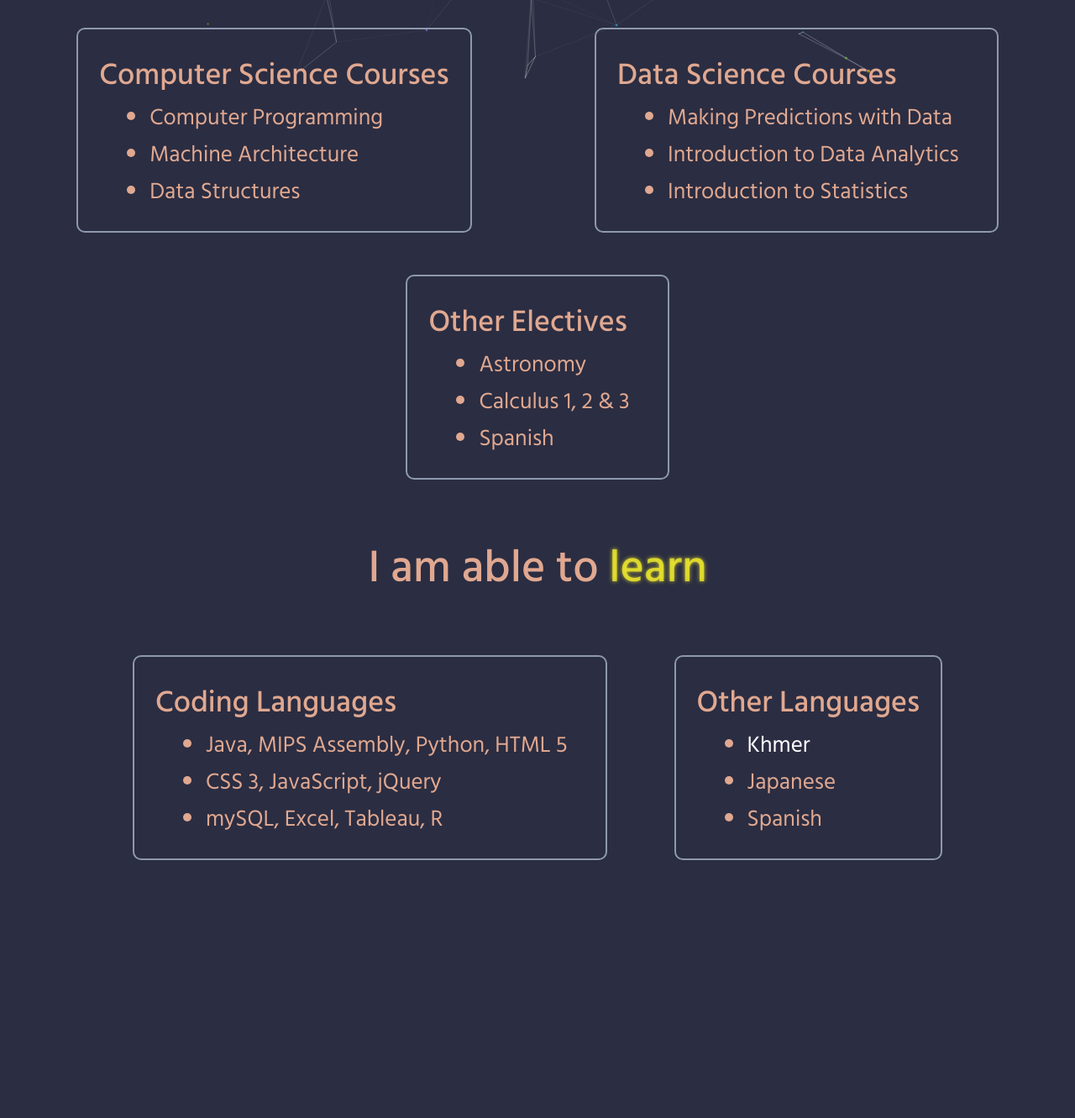
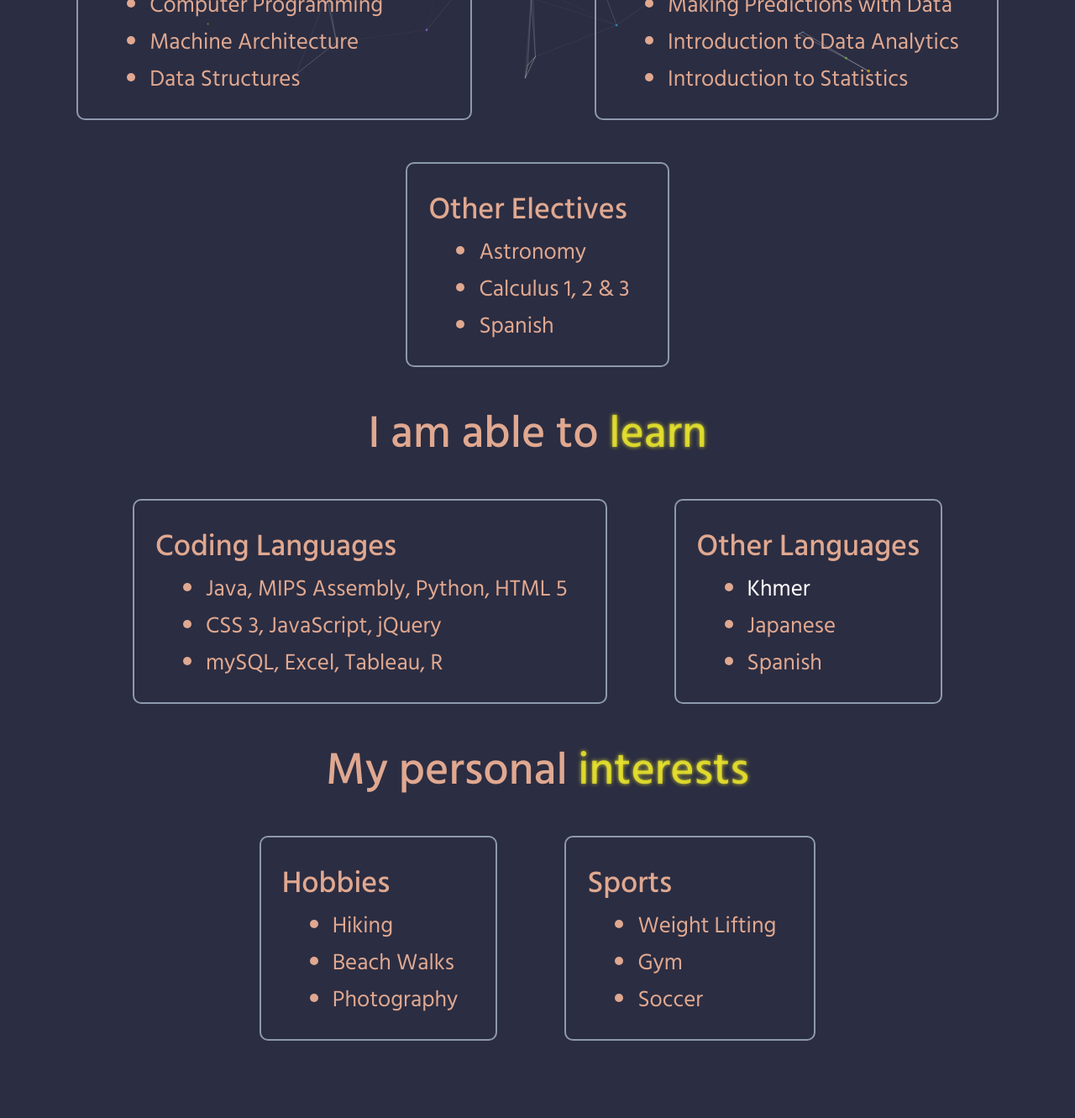
Before and after one commit to rin-williams/rin-williams.github.io, a plain HTML site: page about.html in a window 1280 px wide. Shown: the part 695-2026 px from the top of the page at 84% size. Before the commit the page ends 1811 px from the top, so only its background shows below. Drawn offline with Linux system fonts and the light colour scheme.

Commit message:
Update font sizes and animations in CSS files

```diff
--- a/about.html
+++ b/about.html
@@ -118,14 +118,38 @@
               <li>Spanish</li>
             </ul>
           </div>
+        </div>
 
+        <div class="interests">
+          <h1>My personal <span
+              style="color: var(--tertiary-hover); text-shadow: 0px 0px 5px var(--tertiary-hover);">interests</span>
+          </h1>
+          <div class="interest interest-1">
+            <h1>
+              Hobbies
+            </h1>
+            <ul class="ilist list-1">
+              <li>Hiking</li>
+              <li>Beach Walks</li>
+              <li>Photography</li>
+            </ul>
+          </div>
+          <div class="interest interest-2">
+            <h1>
+              Sports
+            </h1>
+            <ul class="ilist list-2">
+              <li>Weight Lifting</li>
+              <li>Gym</li>
+              <li>Soccer</li>
+            </ul>
           </div>
 
         </div>
 
 
 
-      <div class="copyright">
+        <div class=" copyright">
           <p class="copyright-text">&#169; 2024 rin williams</p>
         </div>
       </div>
--- a/css/about.css
+++ b/css/about.css
@@ -31,10 +31,26 @@
   font-size: 1em;
   text-align: center;
   margin: 20px 10px;
+  opacity: 1;
+  animation-fill-mode: forwards;
+}
+
+.subtext-1 {
   opacity: 0;
-  animation: fadeIn 2s ease, dropInHalf 2s ease;
+  margin: 10px;
+  font-size: 3em;
+  animation: fadeIn 3s ease, dropIn 2s ease;
   animation-fill-mode: forwards;
-  animation-delay: 1.5s;
+  animation-delay: 1s;
+}
+
+.subtext-2 {
+  opacity: 0;
+  margin: 10px;
+  font-size: 1.5em;
+  animation: fadeIn 3s ease, dropInHalf 2s ease;
+  animation-fill-mode: forwards;
+  animation-delay: 1.25s;
 }
 
 .courseworks {
@@ -42,13 +58,24 @@
   flex-wrap: wrap;
   align-items: center;
   justify-content: space-around;
+  opacity: 0;
+  animation: fadeIn 3s ease;
+  animation-fill-mode: forwards;
+  animation-delay: 1s;
 }
+
 .courseworks h1 {
   width: 100%;
   display: block;
   justify-content: center;
   font-size: 3em;
+  margin: 10px;
+  opacity: 0;
+  animation: fadeIn 3s ease, dropInHalf 2s ease;
+  animation-fill-mode: forwards;
+  animation-delay: 1.5s;
 }
+
 .coursework {
   display: block;
   margin: 25px 40px;
@@ -67,16 +94,22 @@
   animation: secondaryColorNotHover 0.25s ease, nudgeDown 0.25s ease;
   animation-fill-mode: forwards;
 }
+
 .coursework h1 {
   font-size: 2em;
   margin: 0px;
 }
+
 
 .clist {
   font-size: 1.5em;
   display: block;
   margin: 0px 20px;
   border: none;
+  opacity: 0;
+  animation: fadeIn 3s ease, dropInHalf 2s ease;
+  animation-fill-mode: forwards;
+  animation-delay: 2s;
 }
 
 .langs {
@@ -84,6 +117,10 @@
   flex-wrap: wrap;
   align-items: center;
   justify-content: center;
+  opacity: 0;
+  animation: fadeIn 3s ease;
+  animation-fill-mode: forwards;
+  animation-delay: 1s;
 }
 
 .langs h1 {
@@ -91,6 +128,11 @@
   display: block;
   justify-content: center;
   font-size: 3em;
+  margin: 10px;
+  opacity: 0;
+  animation: fadeIn 3s ease, dropInHalf 2s ease;
+  animation-fill-mode: forwards;
+  animation-delay: 1.5s;
 }
 
 .lang {
@@ -122,7 +164,70 @@
   display: block;
   margin: 0px 20px;
   border: none;
+  opacity: 0;
+  animation: fadeIn 3s ease, dropInHalf 2s ease;
+  animation-fill-mode: forwards;
+  animation-delay: 2s;
 }
+
+.interests {
+  display: flex;
+  flex-wrap: wrap;
+  align-items: center;
+  justify-content: center;
+  opacity: 0;
+  animation: fadeIn 3s ease;
+  animation-fill-mode: forwards;
+  animation-delay: 1s;
+}
+
+.interests h1 {
+  width: 100%;
+  display: block;
+  justify-content: center;
+  font-size: 3em;
+  margin: 10px;
+  opacity: 0;
+  animation: fadeIn 3s ease, dropInHalf 2s ease;
+  animation-fill-mode: forwards;
+  animation-delay: 1.5s;
+}
+
+.interest {
+  display: block;
+  margin: 25px 40px;
+  padding: 25px;
+  text-align: left;
+  border: 2px solid var(--color-secondary);
+  border-radius: 10px;
+}
+
+.interest:hover {
+  animation: secondaryColorHover 0.25s ease, nudgeUp 0.25s ease;
+  animation-fill-mode: forwards;
+}
+
+.interest:not(:hover) {
+  animation: secondaryColorNotHover 0.25s ease, nudgeDown 0.25s ease;
+  animation-fill-mode: forwards;
+}
+
+.interest h1 {
+  font-size: 2em;
+  margin: 0px;
+}
+
+.ilist {
+  font-size: 1.5em;
+  display: block;
+  margin: 0px 20px;
+  border: none;
+  opacity: 0;
+  animation: fadeIn 3s ease, dropInHalf 2s ease;
+  animation-fill-mode: forwards;
+  animation-delay: 2s;
+}
+
 
 /* particles.js */
 
@@ -182,11 +287,55 @@
     animation-fill-mode: forwards;
   }
 
-  .main-subtext-1 {
-    font-size: 1em;
+  .subtext-1 {
+    font-size: 2em;
+  }
+
+  .subtext-2 {
+    font-size: 1.5em;
   }
 
   .main-content {
     font-size: 0.75em;
   }
+
+  /* resize the texts. */
+
+  .courseworks h1 {
+    font-size: 2em;
+  }
+
+  .coursework h1 {
+    font-size: 1.5em;
+  }
+
+  .clist {
+    font-size: 1em;
+  }
+
+  .langs h1 {
+    font-size: 2em;
+  }
+
+  .lang h1 {
+    font-size: 1.5em;
+  }
+
+  .llist {
+    font-size: 1em;
+  }
+
+  .interests h1 {
+    font-size: 2em;
+  }
+
+  .interest h1 {
+    font-size: 1.5em;
+  }
+
+  .ilist {
+    font-size: 1em;
+  }
+
+
 }
--- a/css/contact.css
+++ b/css/contact.css
@@ -30,10 +30,6 @@
   padding: 0px;
   font-family: var(--font-body);
   font-weight: normal;
-  animation: fadeIn 2s ease, dropIn 2s ease;
-  animation-fill-mode: forwards;
-  opacity: 0;
-  animation-delay: 1s;
 }
 
 .links {
@@ -44,6 +40,10 @@
   margin: 0px;
   padding: 0px;
   list-style: none;
+}
+
+.imglink {
+  opacity: 0;
 }
 
 .imglink img {
@@ -77,6 +77,7 @@
 }
 
 @media (max-width: 728px) {
+
   /* resize based on screen size, even fonts too */
   .button {
     margin: 0px;
@@ -129,11 +130,6 @@
     font-size: 1em;
   }
 
-  .main-content {
-    animation: fadeIn 2s ease, dropInHalf 2s ease;
-    animation-fill-mode: forwards;
-    animation-delay: 1.5s;
-  }
 
   .imglink img {
     width: 75px;
--- a/css/index.css
+++ b/css/index.css
@@ -382,6 +382,7 @@
     margin-right: auto;
     margin-left: auto;
   }
+
   .logo {
     max-width: 125px;
   }
@@ -405,7 +406,6 @@
     max-height: 25px;
   }
 
-  /* also make the spans smaller */
   .main-subcontent-2 span {
     margin: 0px;
     padding: 0px;
--- a/css/main.css
+++ b/css/main.css
@@ -19,6 +19,7 @@ body {
   overflow-x: hidden;
   font-size: 18px;
 }
+
 a {
   list-style-type: none;
   text-decoration: none;
@@ -47,7 +48,7 @@ h3 {
   flex-wrap: wrap;
   justify-content: center;
   font-family: var(--font-nav);
-  font-size: 1.25em;
+  font-size: 1.5em;
   color: var(--color-links);
   text-decoration: none;
   margin: 0px;
@@ -60,6 +61,7 @@ h3 {
   padding: 15px;
   text-shadow: 0px 0px 15px rgba(0, 0, 0, 0.5);
 }
+
 .navbar-buttons a {
   color: var(--color-links);
   text-decoration: none;
@@ -111,6 +113,7 @@ h3 {
 @media (max-width: 768px) {
   .navbar-buttons {
     justify-content: space-around;
+    font-size: 1.75em;
   }
 
   .button {
--- a/js/style.js
+++ b/js/style.js
@@ -1,19 +1,8 @@
 var imgLinks = document.querySelectorAll('.imglink');
-
-imgLinks.forEach(function (imgLink) {
-    imgLink.addEventListener('mouseover', function () {
-        imgLinks.forEach(function (otherImgLink) {
-            otherImgLink.style.animation = 'blurIn 1s ease forwards';
-        });
-        this.style.animation = '';
-    });
-
-    imgLink.addEventListener('mouseout', function () {
-        imgLinks.forEach(function (otherImgLink) {
-            otherImgLink.style.animation = 'blurOut 0.5s ease forwards';
-        });
-    }, 500);
-});
+for (let i = 0; i < imgLinks.length; i++) {
+    let delay = (i * 0.15) + 0.5;
+    imgLinks[i].style.animation = `fadeIn 1s ${delay}s ease forwards`;
+}
 
 var resources2 = document.querySelectorAll('.info-2 .info');
 var currentSelectedResource2 = null;
```
Lines whose indentation alone changed are shown as unchanged.
